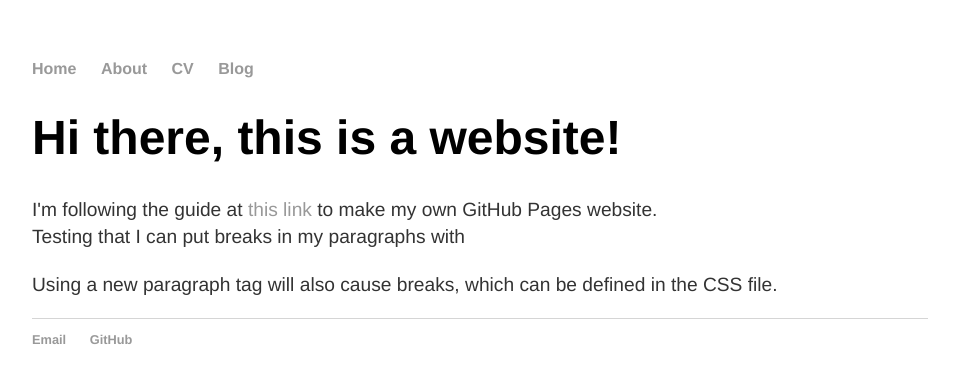
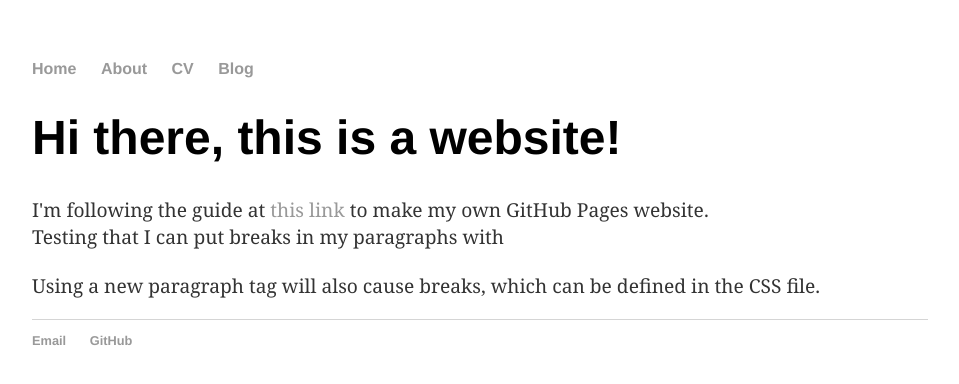
Before and after one commit to lzhu-r/jekyll_blog, a Jekyll site: the page built from index.html, in a window 1280 px wide. Shown: the top 384 px of the page, without its empty margins (160-1119 px from the left). Built offline with Jekyll 4.4.1, drawn with Linux system fonts in a browser that asks for light colours.

Commit message:
Update main.css

```diff
--- a/css/main.css
+++ b/css/main.css
@@ -25,7 +25,7 @@ h1 {
 }
 p {
     font-size: 1.2em;
-    font-family:'Helvetica', 'Arial', 'Sans-Serif';
+    font-family: 'Cambria', 'Georgia', 'Serif';
     line-height: 1.4em;
     color: #333;
 }
```
